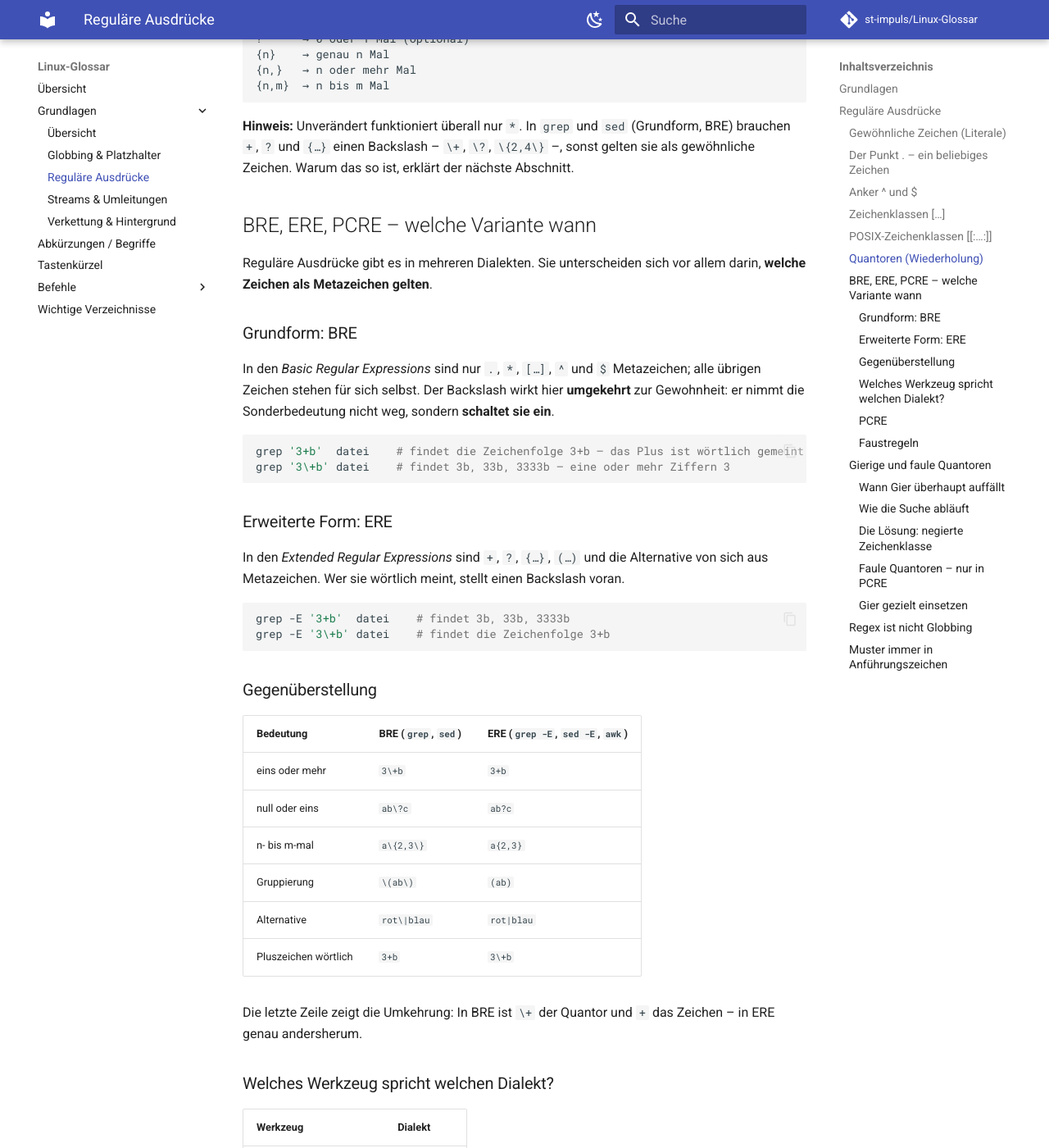
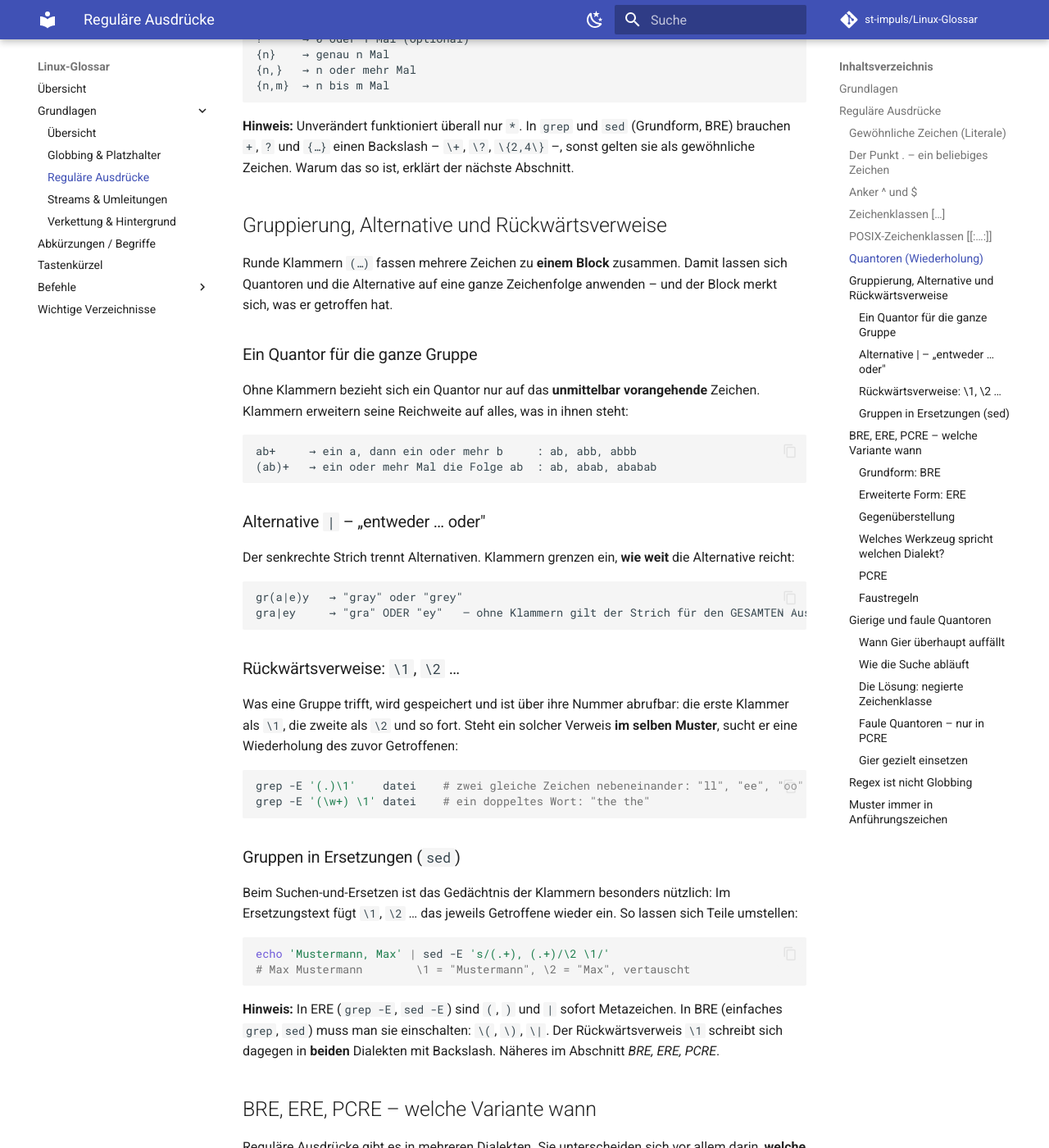
Before and after one commit to st-impuls/Linux-Glossar, an MkDocs documentation site: the page built from docs/pages/basics/regular-expressions.md, in a window 1280 px wide and 1400 px high, scrolled down 2198 px. Shown: the whole window at 82% size. Built offline with MkDocs 1.6.1 and Material for MkDocs 9.7.7, drawn with Linux system fonts in a browser that asks for light colours; comment, search, counter and statistics services are not loaded; some of the changed text lies outside the part shown.

Commit message:
Regex: Gruppierung und Rückwärtsverweise; find: -size-Einheiten, Gruppen-Tests
Neuer Abschnitt "Gruppierung, Alternative und Rückwärtsverweise" auf der
Regex-Seite: Klammern als Block für Quantoren, Reichweite der Alternative,
\1-Verweise im Muster und in sed-Ersetzungen.

find: neuer Abschnitt zu den Einheiten von -size (c, k, M, G, b, w) samt
Aufrund-Verhalten – -size 1G trifft auch eine 100-Byte-Datei, -size -1G
wirkt wie -empty. Optionen -group, -uid, -gid, -nouser, -nogroup ergänzt.

Co-Authored-By: Claude Opus 4.8 <noreply@anthropic.com>

````diff
--- a/docs/pages/basics/regular-expressions.md
+++ b/docs/pages/basics/regular-expressions.md
@@ -89,6 +89,48 @@ Quantoren geben an, wie oft das **vorige** Element wiederholt wird:
 ```
 
 **Hinweis:** Unverändert funktioniert überall nur `*`. In `grep` und `sed` (Grundform, BRE) brauchen `+`, `?` und `{…}` einen Backslash – `\+`, `\?`, `\{2,4\}` –, sonst gelten sie als gewöhnliche Zeichen. Warum das so ist, erklärt der nächste Abschnitt.
+
+## Gruppierung, Alternative und Rückwärtsverweise
+
+Runde Klammern `(…)` fassen mehrere Zeichen zu **einem Block** zusammen. Damit lassen sich Quantoren und die Alternative auf eine ganze Zeichenfolge anwenden – und der Block merkt sich, was er getroffen hat.
+
+### Ein Quantor für die ganze Gruppe
+
+Ohne Klammern bezieht sich ein Quantor nur auf das **unmittelbar vorangehende** Zeichen. Klammern erweitern seine Reichweite auf alles, was in ihnen steht:
+
+```
+ab+     → ein a, dann ein oder mehr b     : ab, abb, abbb
+(ab)+   → ein oder mehr Mal die Folge ab  : ab, abab, ababab
+```
+
+### Alternative `|` – „entweder … oder"
+
+Der senkrechte Strich trennt Alternativen. Klammern grenzen ein, **wie weit** die Alternative reicht:
+
+```
+gr(a|e)y   → "gray" oder "grey"
+gra|ey     → "gra" ODER "ey"   – ohne Klammern gilt der Strich für den GESAMTEN Ausdruck
+```
+
+### Rückwärtsverweise: `\1`, `\2` …
+
+Was eine Gruppe trifft, wird gespeichert und ist über ihre Nummer abrufbar: die erste Klammer als `\1`, die zweite als `\2` und so fort. Steht ein solcher Verweis **im selben Muster**, sucht er eine Wiederholung des zuvor Getroffenen:
+
+```bash
+grep -E '(.)\1'    datei    # zwei gleiche Zeichen nebeneinander: "ll", "ee", "oo"
+grep -E '(\w+) \1' datei    # ein doppeltes Wort: "the the"
+```
+
+### Gruppen in Ersetzungen (`sed`)
+
+Beim Suchen-und-Ersetzen ist das Gedächtnis der Klammern besonders nützlich: Im Ersetzungstext fügt `\1`, `\2` … das jeweils Getroffene wieder ein. So lassen sich Teile umstellen:
+
+```bash
+echo 'Mustermann, Max' | sed -E 's/(.+), (.+)/\2 \1/'
+# Max Mustermann        \1 = "Mustermann", \2 = "Max", vertauscht
+```
+
+**Hinweis:** In ERE (`grep -E`, `sed -E`) sind `(`, `)` und `|` sofort Metazeichen. In BRE (einfaches `grep`, `sed`) muss man sie einschalten: `\(`, `\)`, `\|`. Der Rückwärtsverweis `\1` schreibt sich dagegen in **beiden** Dialekten mit Backslash. Näheres im Abschnitt *BRE, ERE, PCRE*.
 
 ## BRE, ERE, PCRE – welche Variante wann
 
````
Also changed, not shown: other parts of docs/pages/basics/regular-expressions.md (+0 -2 lines), docs/pages/commands/navigation-search.md (+51 -2 lines).
